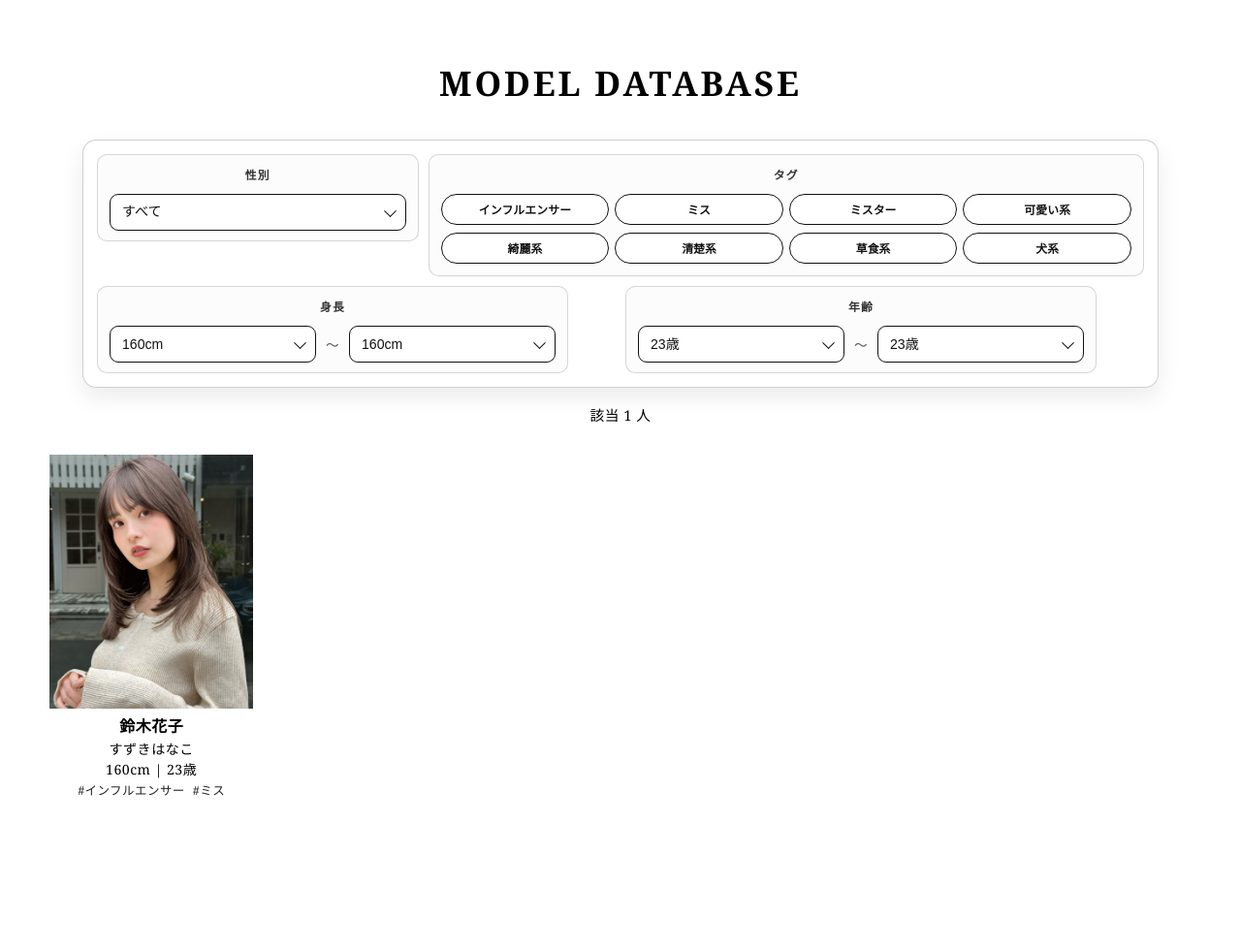
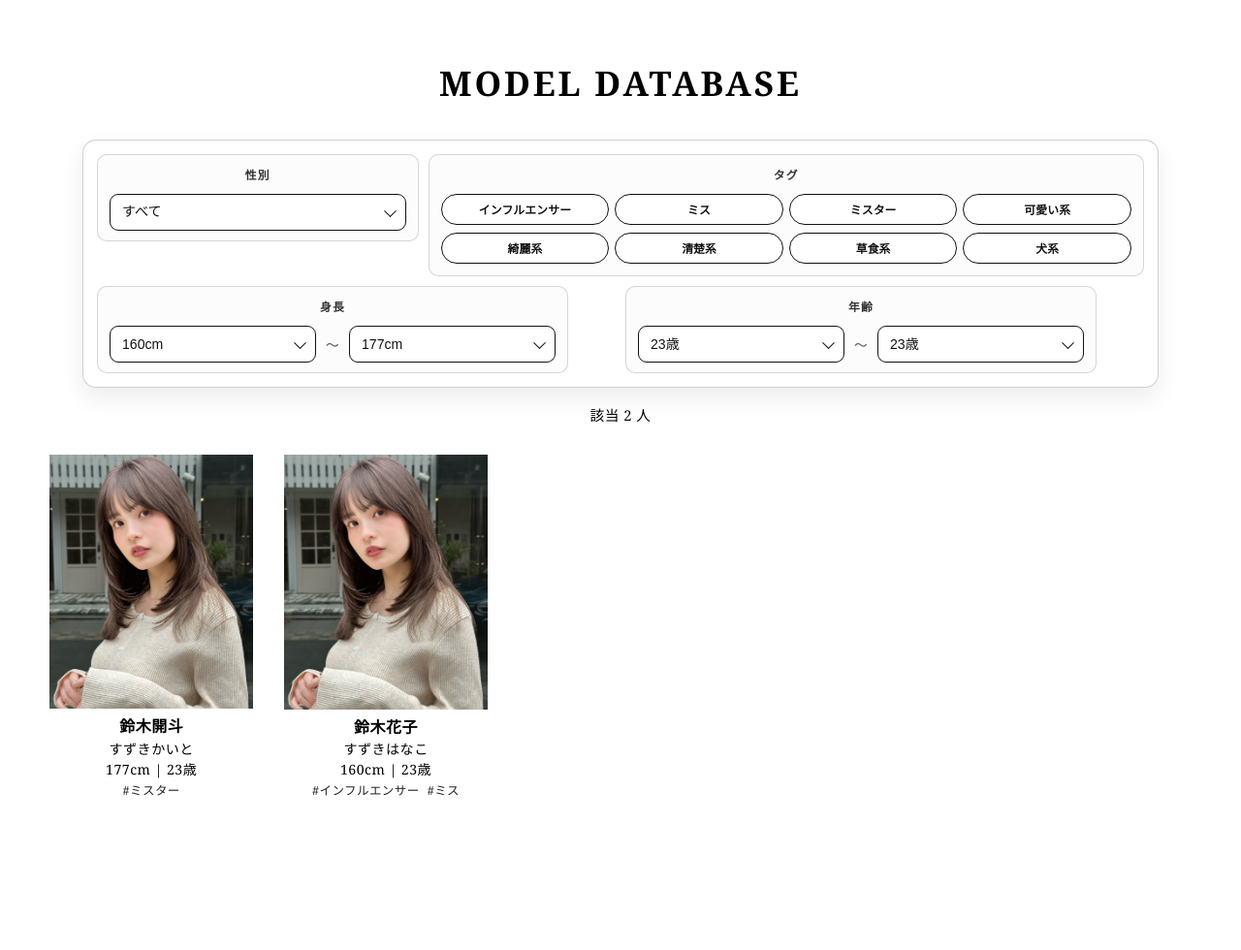
Before and after one commit to tkm-sano/entp, a Jekyll site: the page built from index.md, in a window 1280 px wide. Shown: the whole page at 97% size. Built offline with Jekyll 4.4.1, drawn with Linux system fonts in a browser that asks for light colours.

Commit message:
chore: update models from spreadsheet

```diff
--- a/_data/models.json
+++ b/_data/models.json
@@ -20,5 +20,26 @@
     "instagram_url": "https://www.instagram.com/",
     "x_url": "https://x.com/?lang=ja",
     "tiktok_url": "https://www.tiktok.com/"
+  },
+  {
+    "id": "model-2",
+    "layout": "model",
+    "name": "鈴木開斗",
+    "kana": "すずきかいと",
+    "gender": "male",
+    "height": 177,
+    "age": 23,
+    "university": "立教大学",
+    "skill_hobby": "筋トレ",
+    "miss_contest_year": "2024",
+    "tags": [
+      "ミスター"
+    ],
+    "images": [
+      "/assets/images/models/sample.png"
+    ],
+    "instagram_url": "",
+    "x_url": "",
+    "tiktok_url": ""
   }
 ]
--- /dev/null
+++ b/_models/model-2.md
@@ -0,0 +1,15 @@
+---
+layout: "model"
+name: "鈴木開斗"
+kana: "すずきかいと"
+gender: "male"
+height: 177
+age: 23
+university: "立教大学"
+skill_hobby: "筋トレ"
+miss_contest_year: "2024"
+tags:
+  - "ミスター"
+images:
+  - "/assets/images/models/sample.png"
+---
```
